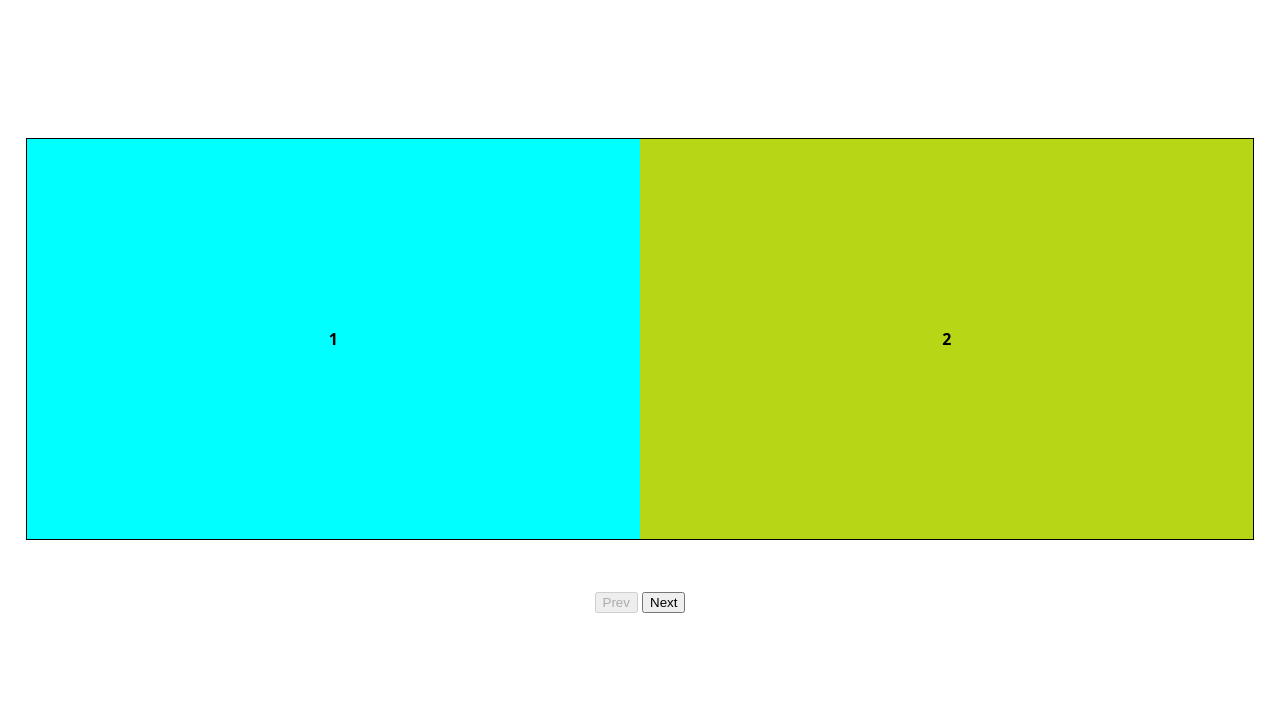
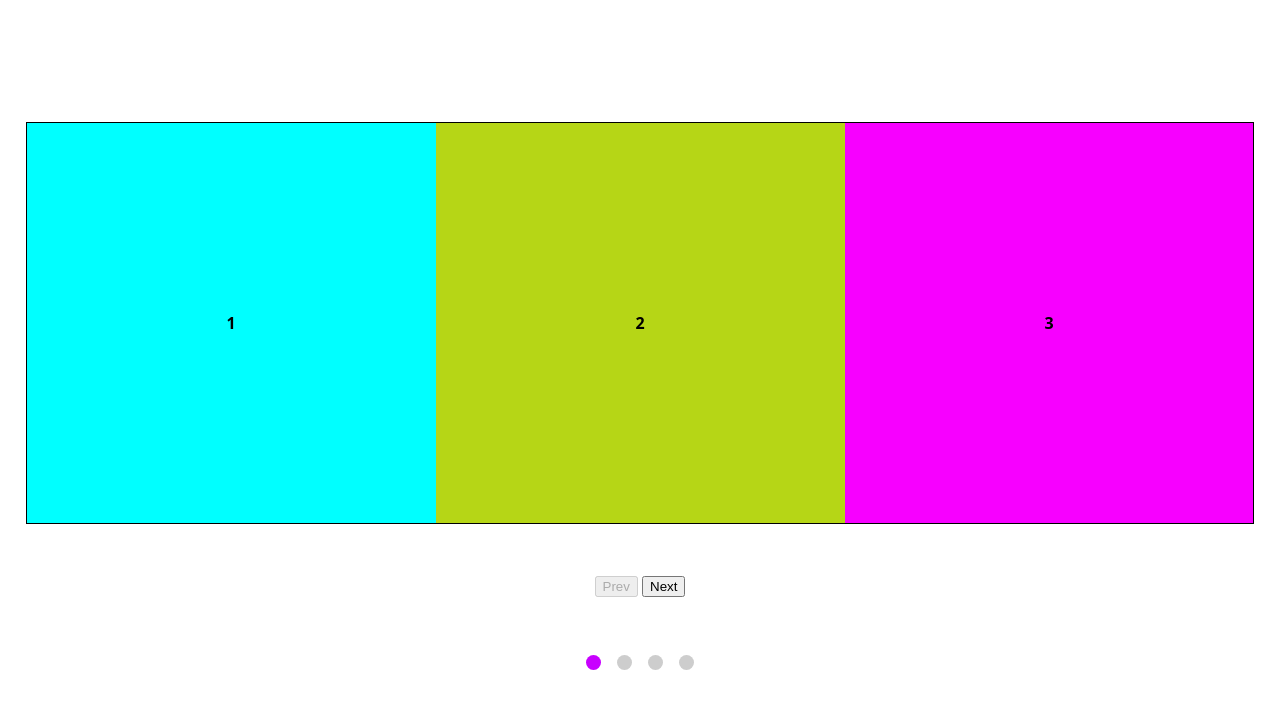
Before and after one commit to Elena-Tkach/mySlider, a plain HTML site: page index.html in a window 1280 px wide. Drawn offline with Linux system fonts and the light colour scheme.

Commit message:
feat: Create dots

```diff
--- a/index.html
+++ b/index.html
@@ -20,6 +20,12 @@
         <button class="slider__btn btn-prev js-btn-prev">Prev</button>
         <button class="slider__btn btn-next js-btn-next">Next</button>
       </div>
+
+      <div class="slider__dots js-dots">
+        <!-- <button class="slider__dot  btn dot active js-dot"></button>
+        <button class="slider__dot  btn dot"></button>
+        <button class="slider__dot  btn dot"></button> -->
+      </div>
     </div>
   </section>
 
@@ -29,6 +35,10 @@
     </li>
   </template>
 
+  <template id="template-dot">
+    <button class="slider__dot  btn dot js-dot"></button>
+  </template>
+
 </body>
 
 </html>
--- a/script.js
+++ b/script.js
@@ -3,16 +3,18 @@ const container = document.querySelector('.js-slider-container');
 const btnsContainer = document.querySelector('.js-btns');
 const btnPrev = document.querySelector('.js-btn-prev');
 const btnNext = document.querySelector('.js-btn-next');
+const btnsDot = document.querySelector('.js-dots');
 
 
 let position = 0;
-const itemsCount = 10;
-const slidesToSchow = 2;
-const slidesToScroll = 2;
-
-//получаем ширину каждого элемента видного в окне
+const itemsCount = 10; //общее количество слайдов
+const slidesToSchow = 3; //сколько слайдов показывать
+const slidesToScroll = 2;// сколько слайдов скролить
+let count = 0;
+//получаем ширину каждого элемента видного в окне. Ширина контейнера / на кол.видных слайдов
 const itemWidth = container.clientWidth / slidesToSchow;
 const movePosition = slidesToScroll * itemWidth;
+const dotsCount = Math.ceil(itemsCount / slidesToSchow);
 
 const createItem = (item) => {
   const template = document.querySelector('#template-slide');
@@ -21,6 +23,33 @@ const createItem = (item) => {
   const itemTitle = cloneTemplate.querySelector('.js-item-title');
   itemTitle.textContent = `${item}`;
   return cloneTemplate;
+}
+
+const createDot = (index) => {
+  const template = document.querySelector('#template-dot');
+  const cloneTemplate = template.content.cloneNode(true);
+  const dot = cloneTemplate.querySelector('.js-dot');
+  dot.setAttribute('data-index', `${index}`);
+  return cloneTemplate;
+}
+
+const renderDot = (dotsCount) => {
+  for (let i = 1; i <= dotsCount; i++) {
+    const dot = createDot(i);
+    btnsDot.append(dot);
+    if (i === 1) {
+      const activeDot = document.querySelector('.js-dot');
+      activeDot.classList.add('active');
+    }
+
+  }
+}
+renderDot(dotsCount);
+
+
+function switchPagination() {
+  document.querySelector(".js-dot.active").classList.remove("active")
+  document.querySelectorAll(".js-dot")[activeSlideIndex].classList.add("active")
 }
 
 const renderItem = (itemsCount) => {
@@ -38,38 +67,35 @@ const giveWidthSlides = () => {
   })
 }
 
-
-
 renderItem(itemsCount);
 giveWidthSlides();
-
-
 
 btnPrev.addEventListener('click', () => {
   const itemsLeft = Math.abs(position) / itemWidth;
   position += itemsLeft >= slidesToScroll ? movePosition : itemsLeft * itemWidth;
   setPosition();
   checkBtns();
+
 })
 
 btnNext.addEventListener('click', () => {
   const itemsLeft = itemsCount - (Math.abs(position) + slidesToSchow * itemWidth) / itemWidth;
   position -= itemsLeft >= slidesToScroll ? movePosition : itemsLeft * itemWidth;
+
   setPosition();
+
   checkBtns();
+
 })
 
-
 const setPosition = () => {
-  track.style.transform = `translateX(${position}px)`;
+  track.style.transform = `translate3d(${position}px, 0, 0)`;
 }
 
 const checkBtns = () => {
   //количество слайдом - количество видимых слайдом * на ширину слайда
   btnPrev.disabled = position >= 0;
-
   btnNext.disabled = position <= -(itemsCount - slidesToSchow) * itemWidth;
-
 }
 
 checkBtns();
--- a/style.css
+++ b/style.css
@@ -69,3 +69,29 @@ ul {
   padding: 50px 0;
   text-align: center;
 }
+
+.slider__dots {
+  width: 100%;
+  display: flex;
+  justify-content: center;
+  align-items: center;
+}
+
+.btn {
+  border: none;
+  transition: 0.6s;
+}
+
+.dot {
+  cursor: pointer;
+  margin: 8px;
+  width: 15px;
+  height: 15px;
+  border-radius: 50%;
+  background-color: rgb(205, 205, 205);
+}
+
+.dot.active {
+  background-color: rgb(200, 0, 255);
+
+}
```
